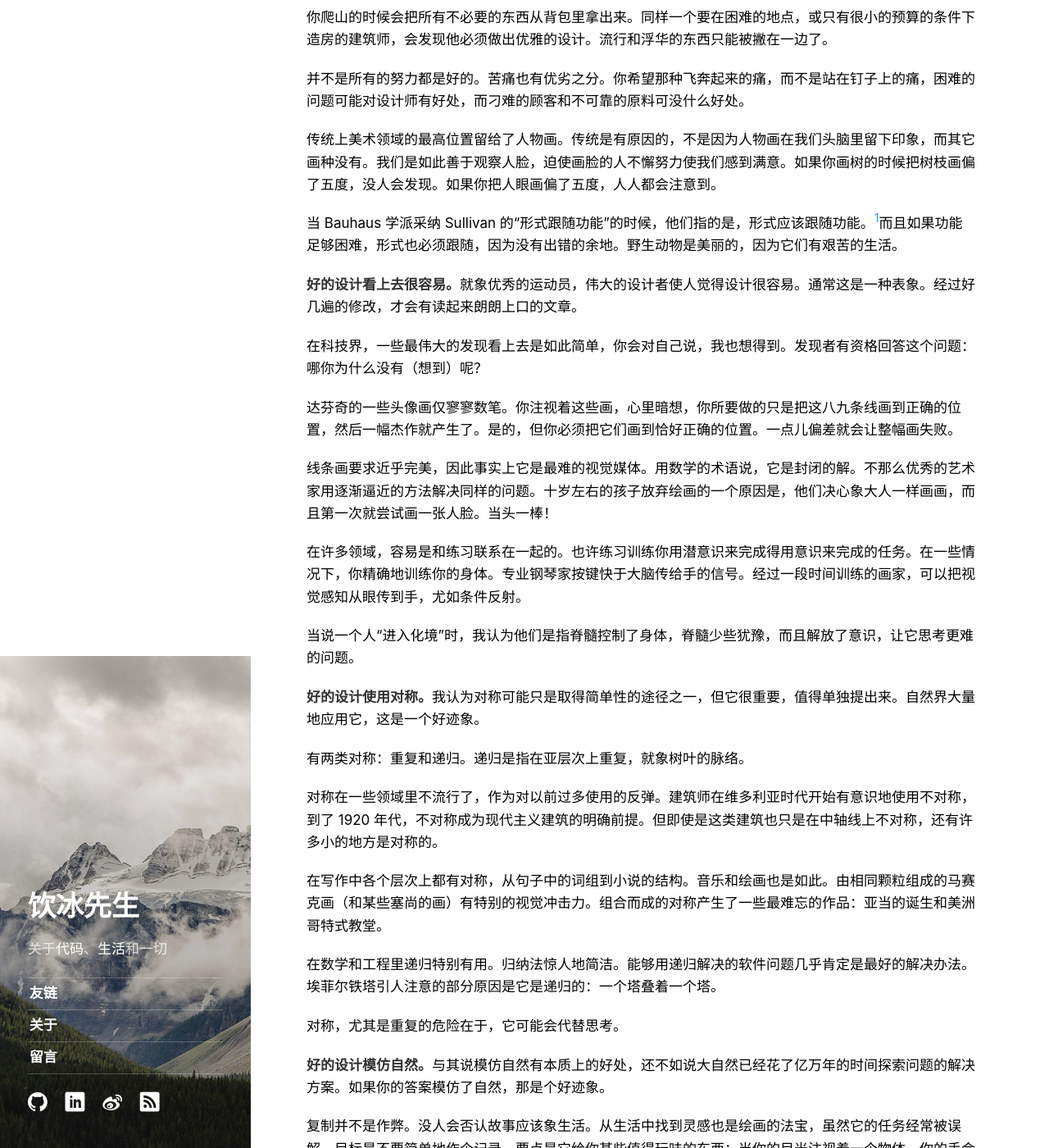
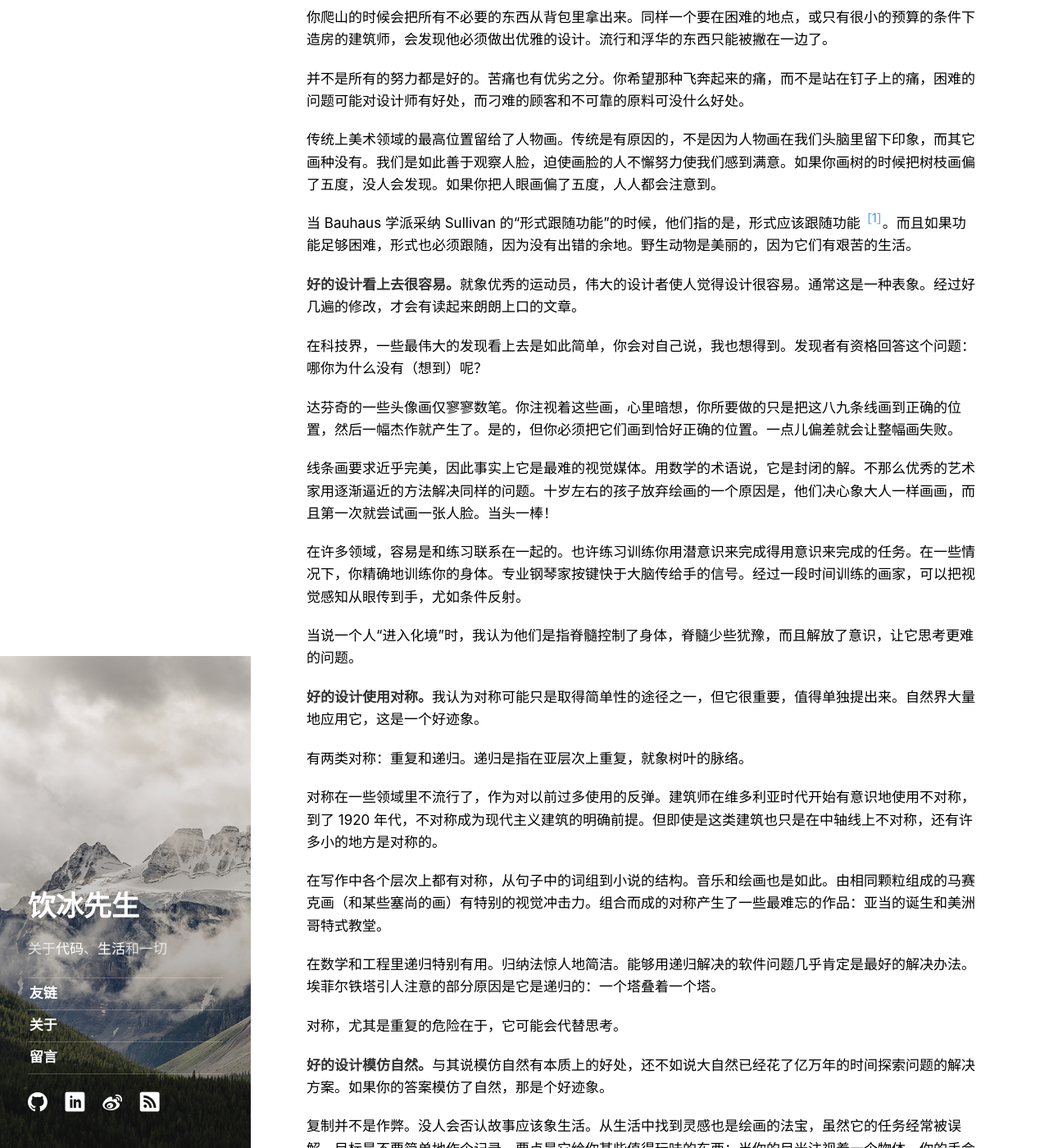
Before and after one commit to ybm/myanbin.github.io, a Jekyll site: the page built from _posts/2017-06-02-taste-for-makers.md, in a window 1280 px wide and 1400 px high, scrolled down 3317 px. Shown: the whole window at 82% size. Built offline with Jekyll 4.4.1, drawn with Linux system fonts in a browser that asks for light colours; comment, search, counter and statistics services are not loaded.

Commit message:
修改 Footnote 样式

```diff
--- a/_posts/2017-06-02-taste-for-makers.md
+++ b/_posts/2017-06-02-taste-for-makers.md
@@ -90,7 +90,7 @@ Copyright 2002 by Paul Graham<br>
 
 传统上美术领域的最高位置留给了人物画。传统是有原因的，不是因为人物画在我们头脑里留下印象，而其它画种没有。我们是如此善于观察人脸，迫使画脸的人不懈努力使我们感到满意。如果你画树的时候把树枝画偏了五度，没人会发现。如果你把人眼画偏了五度，人人都会注意到。
 
-当 Bauhaus 学派采纳 Sullivan 的“形式跟随功能”的时候，他们指的是，形式应该跟随功能。[^1]而且如果功能足够困难，形式也必须跟随，因为没有出错的余地。野生动物是美丽的，因为它们有艰苦的生活。
+当 Bauhaus 学派采纳 Sullivan 的“形式跟随功能”的时候，他们指的是，形式应该跟随功能[^1]。而且如果功能足够困难，形式也必须跟随，因为没有出错的余地。野生动物是美丽的，因为它们有艰苦的生活。
 
 **好的设计看上去很容易。**就象优秀的运动员，伟大的设计者使人觉得设计很容易。通常这是一种表象。经过好几遍的修改，才会有读起来朗朗上口的文章。
 
--- a/public/css/poole.scss
+++ b/public/css/poole.scss
@@ -475,9 +475,16 @@ ul.related-posts a + span {
 sup {
   line-height: 0;
 }
+.footnote::before {
+  content: "［";
+}
+.footnote::after {
+  content: "］";
+}
 .footnotes > ol {
   opacity: 0.8;
   padding-left: 1.5rem;
+  font-size: 0.8rem;
 }
 .footnotes::before {
   content: "";
@@ -485,5 +492,4 @@ sup {
   margin: 1.5rem 0;
   border: 0;
   border-top: 1px solid #eee;
-  border-bottom: 1px solid #fff;
 }
```
